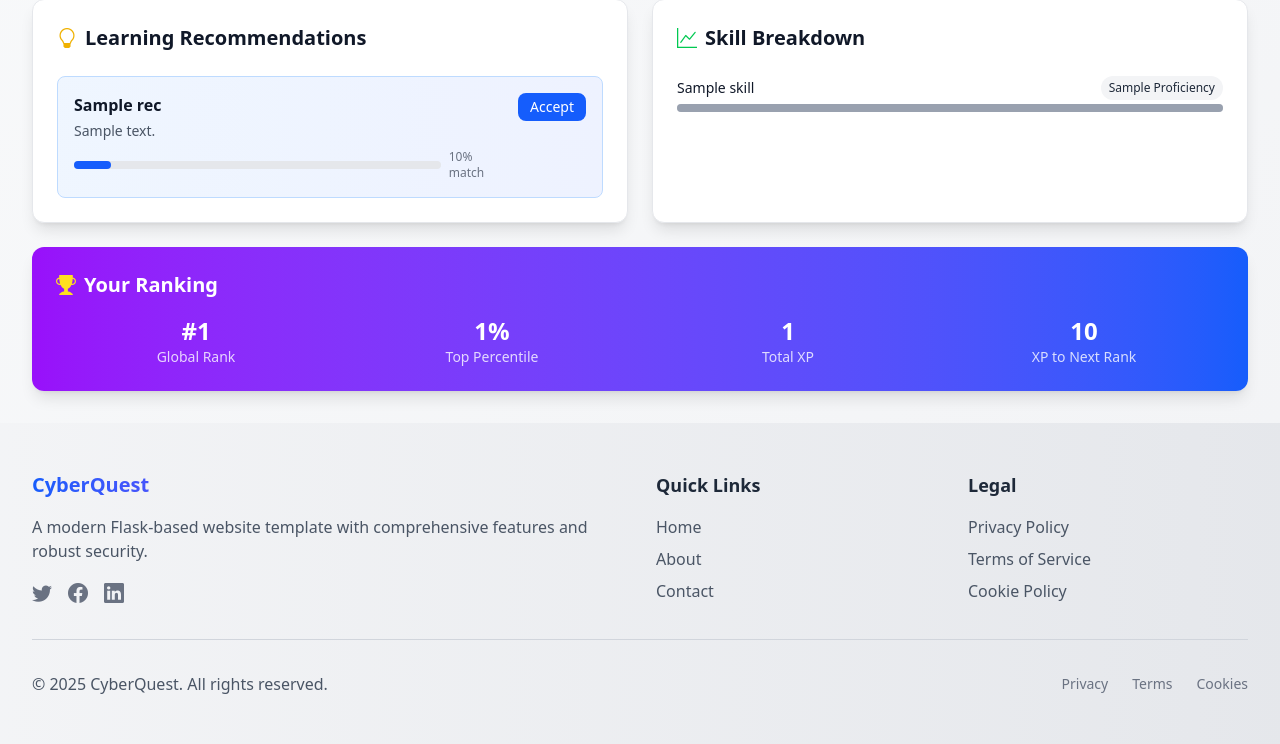
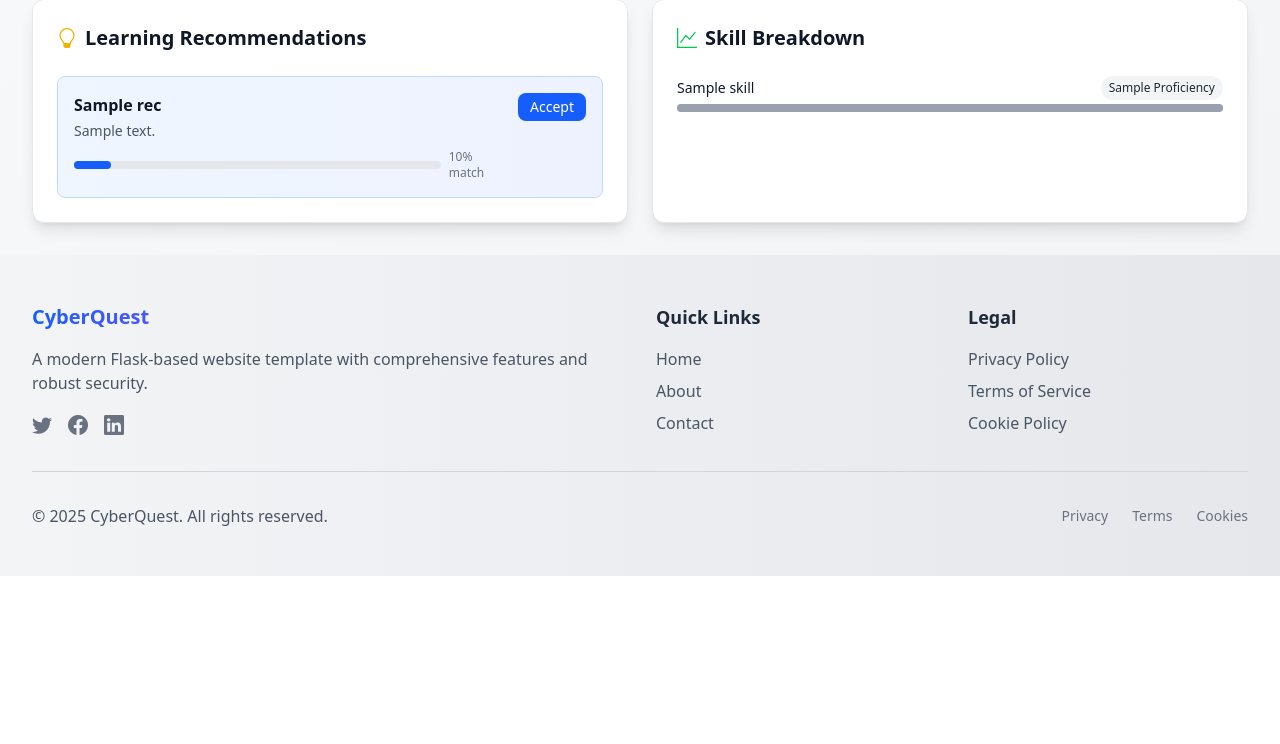
Before and after one commit to MACantara/CyberQuest, a Flask app: template app/templates/profile/dashboard.html in a window 1280 px wide. Shown: the part 646-1390 px from the top of the page. After the commit the page ends 1222 px from the top, so only its background shows below. Run offline with Flask 3, Linux system fonts and the light colour scheme; the template is opened without the code that fills it: most values are stand-ins (such as "Sample title", 1, 10 or a date in 2020); data that the repository does not hold is empty; parts of the project's set-up code (start-up, migrations or seed data) failed here and were passed over; some libraries are stand-ins or nearby versions.

Commit message:
Remove leaderboard functionality from adaptive learning routes and templates

```diff
--- a/app/routes/profile.py
+++ b/app/routes/profile.py
@@ -109,7 +109,7 @@ def dashboard():
 
     from app.routes.levels import CYBERSECURITY_LEVELS
     from app.models.adaptive_learning import UserProgress, SkillAssessment, LearningRecommendation
-    from app.utils.adaptive_learning_engine import AdaptiveLearningEngine, GameificationEngine
+    from app.utils.adaptive_learning_engine import AdaptiveLearningEngine
 
     # Get comprehensive user progress from adaptive learning system
     progress_summary = UserProgress.get_user_progress_summary(current_user.id)
@@ -190,9 +190,6 @@ def dashboard():
                 'max_score': 100
             })
 
-    # Get gamification data
-    leaderboard_position = GameificationEngine.get_leaderboard_position(current_user.id)
-
     # Get learning recommendations
     rec_data = []
     for rec in recommendations[:3]:  # Show top 3 recommendations
@@ -219,6 +216,5 @@ def dashboard():
                          blue_team_progress=blue_team_progress,
                          blue_team_unlocked=blue_team_unlocked,
                          skill_analysis=skill_analysis,
-                         leaderboard_position=leaderboard_position,
                          recommendations=rec_data,
                          learning_patterns=learning_patterns)
--- a/app/templates/profile/dashboard.html
+++ b/app/templates/profile/dashboard.html
@@ -293,33 +293,6 @@
             {% endif %}
         </div>
         {% endif %}
-
-        <!-- Leaderboard Position -->
-        {% if leaderboard_position %}
-        <div class="mt-6 bg-gradient-to-r from-purple-600 to-blue-600 rounded-xl shadow-lg p-6 text-white opacity-0 animate-fade-in-up" style="animation-delay: 1.0s;">
-            <h2 class="text-xl font-bold mb-4">
-                <i class="bi bi-trophy-fill text-yellow-300 mr-2"></i>Your Ranking
-            </h2>
-            <div class="grid grid-cols-1 md:grid-cols-4 gap-4">
-                <div class="text-center">
-                    <div class="text-2xl font-bold">#{{ leaderboard_position.rank }}</div>
-                    <div class="text-sm opacity-80">Global Rank</div>
-                </div>
-                <div class="text-center">
-                    <div class="text-2xl font-bold">{{ leaderboard_position.percentile }}%</div>
-                    <div class="text-sm opacity-80">Top Percentile</div>
-                </div>
-                <div class="text-center">
-                    <div class="text-2xl font-bold">{{ leaderboard_position.total_xp }}</div>
-                    <div class="text-sm opacity-80">Total XP</div>
-                </div>
-                <div class="text-center">
-                    <div class="text-2xl font-bold">{{ leaderboard_position.next_rank_xp - leaderboard_position.total_xp }}</div>
-                    <div class="text-sm opacity-80">XP to Next Rank</div>
-                </div>
-            </div>
-        </div>
-        {% endif %}
     </div>
 </div>
 {% endblock %}
```
Also changed, not shown: app/routes/adaptive_learning.py (+0 -15 lines), app/utils/adaptive_learning_engine.py (+0 -22 lines).
